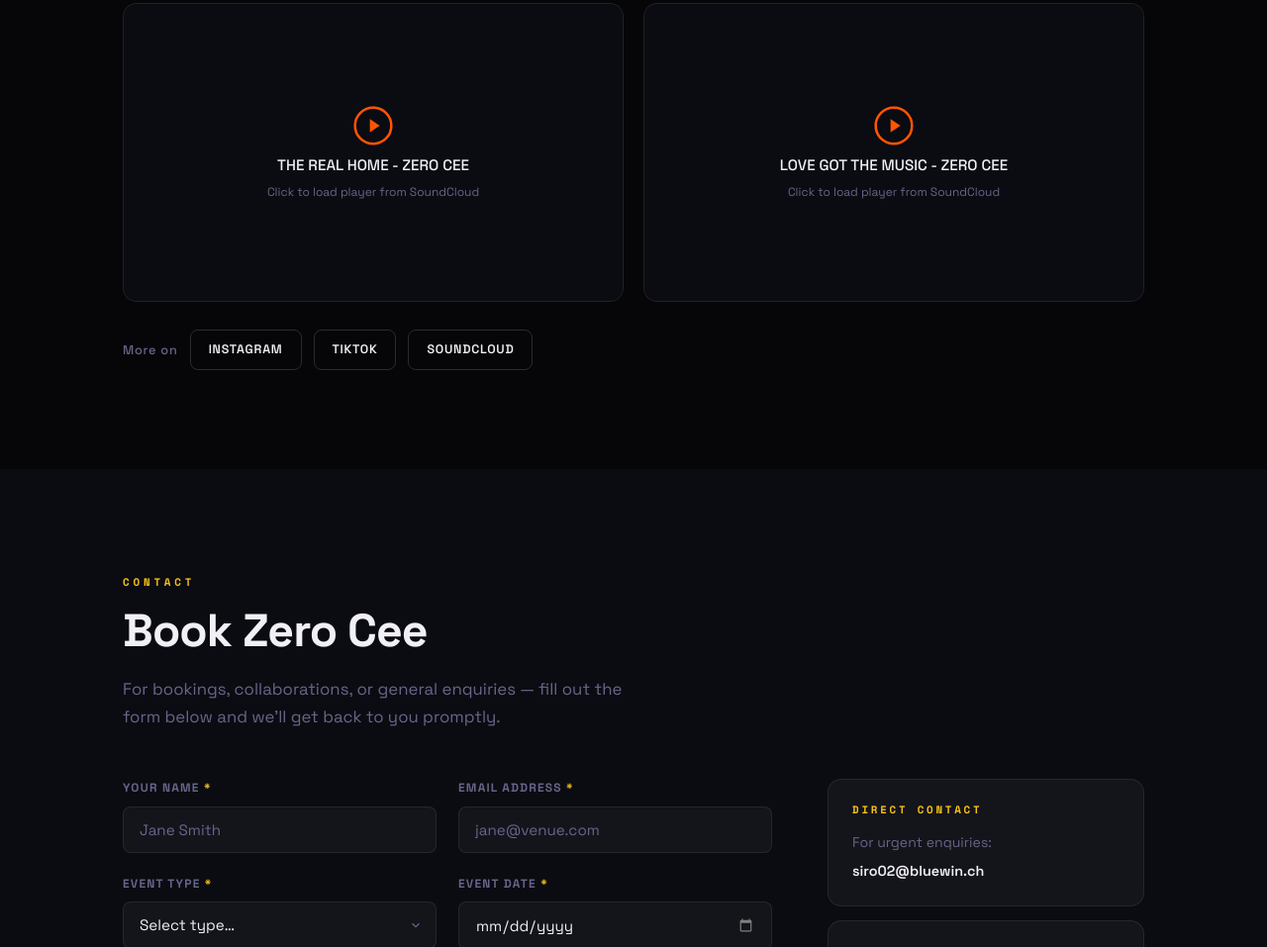
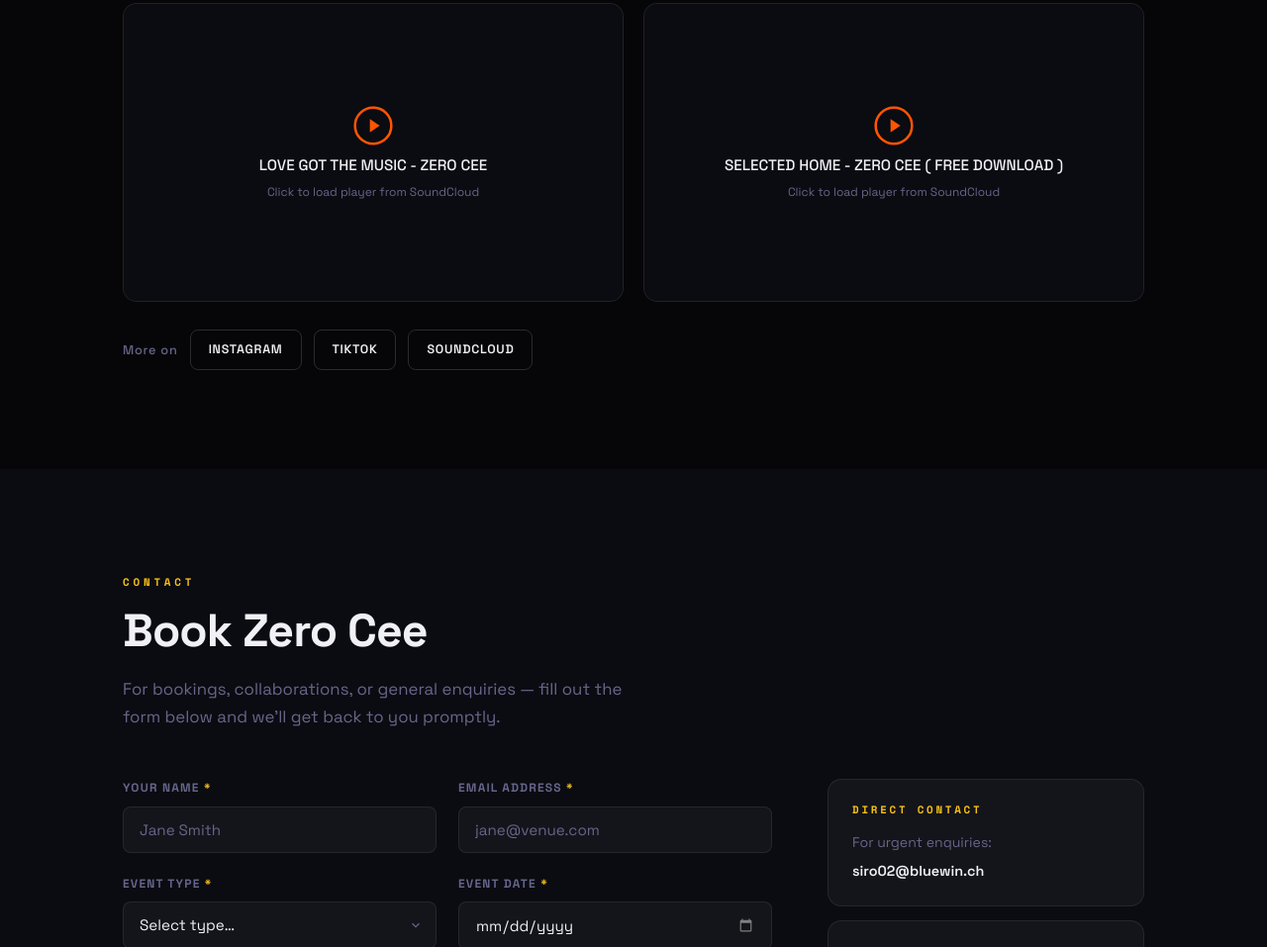
Before and after one commit to matttiu/Zero-Cee, a plain HTML site: page index.html in a window 1280 px wide. Shown: the part 3445-4402 px from the top of the page at 99% size. Drawn offline with Linux system fonts and the light colour scheme; animation ran at ten frames a second.

Commit message:
updated music section and updated privacy

```diff
--- a/index.html
+++ b/index.html
@@ -178,17 +178,17 @@
         Then delete the placeholder div and paste your iframe here.
       -->
       <div class="music-card">
-        <button type="button" class="music-facade" data-track-id="2339182175" data-track-title="THE REAL HOME - ZERO CEE" data-track-url="https://soundcloud.com/siro-cescutti/the-real-home-zero-cee" aria-label="Load SoundCloud player and play THE REAL HOME - ZERO CEE">
+        <button type="button" class="music-facade" data-track-id="2344163609" data-track-title="LOVE GOT THE MUSIC - ZERO CEE" data-track-url="https://soundcloud.com/siro-cescutti/love-got-the-music-zero-cee" aria-label="Load SoundCloud player and play LOVE GOT THE MUSIC - ZERO CEE">
           <svg class="music-facade-play" xmlns="http://www.w3.org/2000/svg" viewBox="0 0 24 24" fill="currentColor" width="40" height="40" aria-hidden="true"><circle cx="12" cy="12" r="11" fill="none" stroke="currentColor" stroke-width="1.5"/><path d="M10 8l6 4-6 4V8z"/></svg>
-          <span class="music-facade-title">THE REAL HOME - ZERO CEE</span>
+          <span class="music-facade-title">LOVE GOT THE MUSIC - ZERO CEE</span>
           <span class="music-facade-hint">Click to load player from SoundCloud</span>
         </button>
       </div>
 
       <div class="music-card">
-        <button type="button" class="music-facade" data-track-id="2344163609" data-track-title="LOVE GOT THE MUSIC - ZERO CEE" data-track-url="https://soundcloud.com/siro-cescutti/love-got-the-music-zero-cee" aria-label="Load SoundCloud player and play LOVE GOT THE MUSIC - ZERO CEE">
+        <button type="button" class="music-facade" data-track-id="2356811561" data-track-title="SELECTED HOME - ZERO CEE ( FREE DOWNLOAD )" data-track-url="https://soundcloud.com/siro-cescutti/selected-home-zero-cee-free" aria-label="Load SoundCloud player and play SELECTED HOME - ZERO CEE ( FREE DOWNLOAD )">
           <svg class="music-facade-play" xmlns="http://www.w3.org/2000/svg" viewBox="0 0 24 24" fill="currentColor" width="40" height="40" aria-hidden="true"><circle cx="12" cy="12" r="11" fill="none" stroke="currentColor" stroke-width="1.5"/><path d="M10 8l6 4-6 4V8z"/></svg>
-          <span class="music-facade-title">LOVE GOT THE MUSIC - ZERO CEE</span>
+          <span class="music-facade-title">SELECTED HOME - ZERO CEE ( FREE DOWNLOAD )</span>
           <span class="music-facade-hint">Click to load player from SoundCloud</span>
         </button>
       </div>
```
Also changed, not shown: privacy.html (+1 -1 lines).
